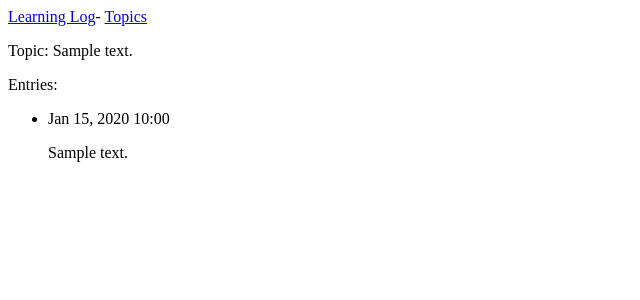
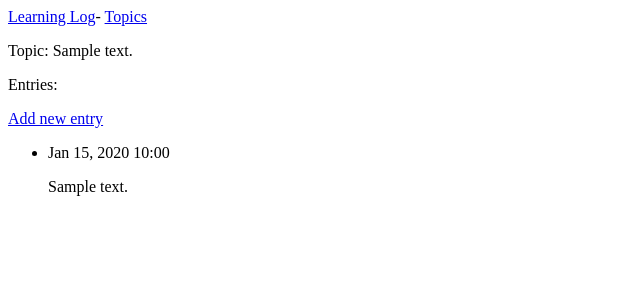
Before and after one commit to 0xAnah/Learning-Log2, a Django app: page /topics/1/ in a window 1280 px wide. Shown: the top 300 px of the page, without its empty margins (0-640 px from the left). Run offline with Django 5.2, Linux system fonts and the light colour scheme; tables that the repository leaves empty hold one stand-in row (values such as "Sample post").

Commit message:
Update: Introduced ability to add new entries to a topics

```diff
--- a/learning_logs/templates/learning_logs/topic.html
+++ b/learning_logs/templates/learning_logs/topic.html
@@ -2,6 +2,8 @@
 {% block content %}
   <p>Topic: {{ topic.text }}</p>
   <p>Entries:</p>
+  <p><a href="{% url 'learning_logs:new_entry' topic.id %}">Add new entry</a></p>
+
   <ul>
     {% for entry in entries %}
     <li>
--- a/learning_logs/urls.py
+++ b/learning_logs/urls.py
@@ -12,5 +12,7 @@ urlpatterns = [
     path('topics/<int:topic_id>/', views.topic, name='topic'),
     # page for adding a new topic
     path('new_topic/', views.new_topic, name='new_topic'),
+    # page for adding new entry.
+    path('new_entry/<int:topic_id>', views.new_entry, name='new_entry')
 
 ]
--- a/learning_logs/views.py
+++ b/learning_logs/views.py
@@ -1,6 +1,6 @@
 from django.shortcuts import render, redirect
 from .models import Topic, Entry
-from .forms import TopicForm
+from .forms import TopicForm, EntryForm
 
 # Create your views here.
 
@@ -32,6 +32,26 @@ def new_topic(request):
             form.save()
             return redirect('learning_logs:topics')
 
-    #
+    # display blank or invalid form
     context = {'form': form}
     return render(request, 'learning_logs/new_topic.html', context)
+
+def new_entry(request, topic_id):
+    "add a new entry for a particular topic"
+    topic = Topic.objects.get(id=topic_id)
+
+    if request.method != 'POST':
+        # no data submitted; create a blank form
+        form = EntryForm()
+    else:
+        # get POST data and process it
+        form = EntryForm(data=request.POST)
+        if form.is_valid():
+            new_entry = form.save(commit=False)
+            new_entry.topic = topic
+            new_entry.save()
+            return redirect('learning_logs:topic', topic_id=topic_id)
+
+    # display blank or invalid form
+    context = {'topic': topic, 'form': form}
+    return render(request, 'learning_logs/new_entry.html', context)
```
Also changed, not shown: learning_logs/forms.py (+7 -1 lines), learning_logs/templates/learning_logs/new_entry.html (added, +11 -0 lines).
